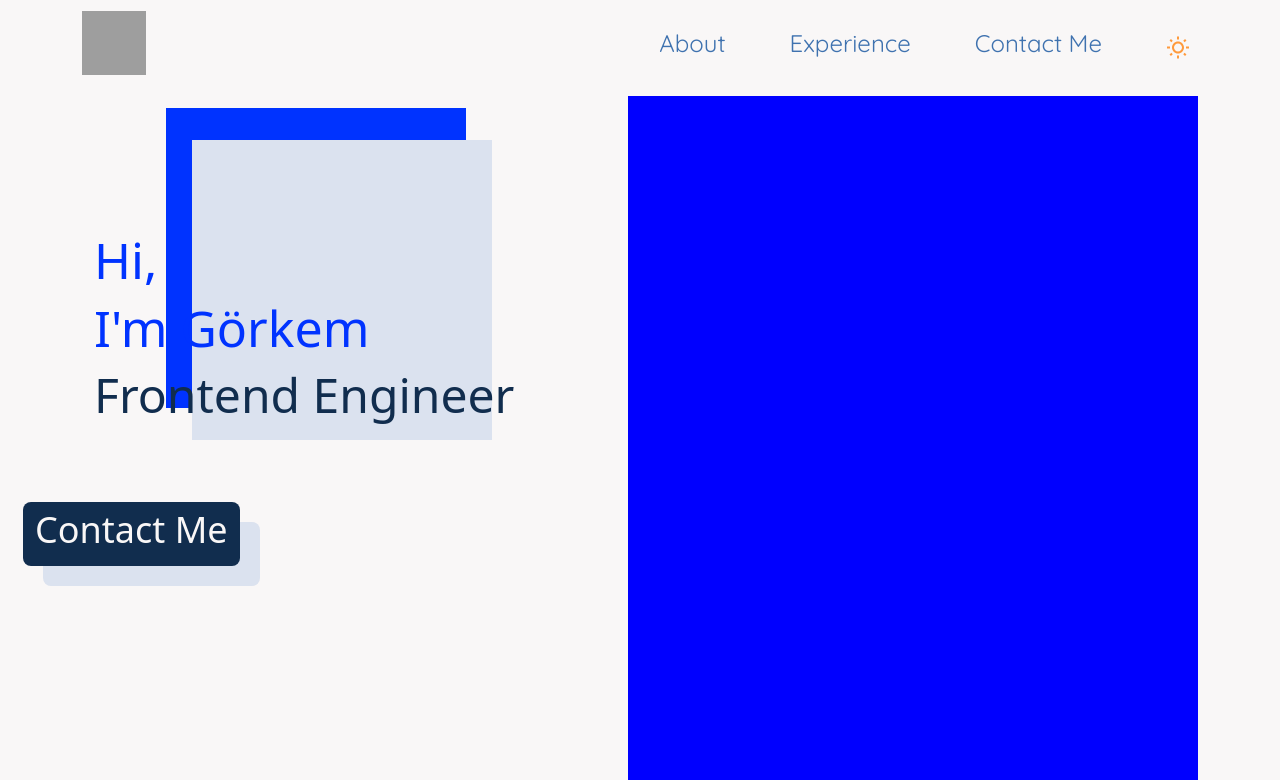
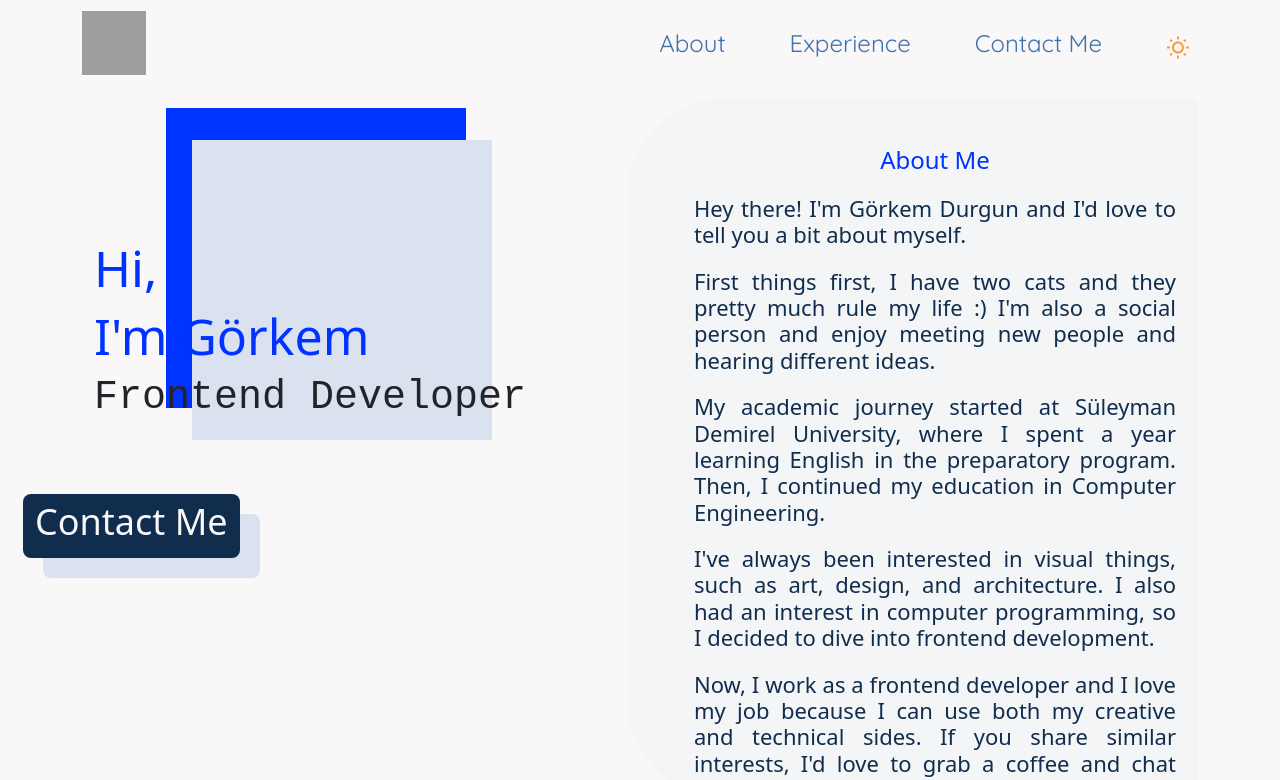
Before and after one commit to gorkemdurgun/gorkem-dev, a Next.js app: page / in a window 1280 px wide. Shown: the part 100-880 px from the top of the page. Built offline with nearby package versions, Linux system fonts and the light colour scheme; grey boxes are pictures that could not be loaded.

Commit message:
about me text, contact button animation

```diff
--- a/src/pages/home/partials/About/index.module.css
+++ b/src/pages/home/partials/About/index.module.css
@@ -1,3 +1,33 @@
+@keyframes typing {
+  from {
+    width: 0;
+  }
+}
+
+@keyframes slightlyWavingHorizontal {
+  0% {
+    transform: translateX(0);
+  }
+  50% {
+    transform: translateX(2px);
+  }
+  100% {
+    transform: translateX(0);
+  }
+}
+
+@keyframes slightlyWavingVertical {
+  0% {
+    transform: translateY(0);
+  }
+  50% {
+    transform: translateY(10px);
+  }
+  100% {
+    transform: translateY(0px);
+  }
+}
+
 .container {
   display: flex;
   flex-direction: row;
@@ -52,13 +82,14 @@
   color: var(--primary-5);
   font-size: 50px;
 }
-.leftText:last-child {
-  color: var(--primary-6);
-  font-size: 48px;
-  height: 64px;
+
+.typewriterText {
+  width: 100%;
+  animation: typing 3s steps(30);
+
   white-space: nowrap;
   overflow: hidden;
-  animation: typewriter 3s steps(128) 1s 1 normal both;
+  font-family: monospace;
 }
 
 .button {
@@ -82,6 +113,7 @@
   border: unset;
   background-color: var(--primary-6);
   box-shadow: 10px 10px 0 var(--primary-2);
+  animation: slightlyWavingVertical 1s infinite;
 }
 .buttonText {
   color: var(--primary-background);
@@ -99,5 +131,54 @@
   width: 100%;
   height: 100%;
 
-  background-color: blue;
+  padding-top: 100px;
 }
+
+.descriptionContainer {
+  display: flex;
+  flex-direction: column;
+  align-items: center;
+  justify-content: space-evenly;
+
+  width: 100%;
+  height: 100%;
+  padding-block: 48px;
+  padding-left: 64px;
+  padding-right: 24px;
+  gap: 12px ;
+
+  border-top-left-radius: 96px;
+  border-bottom-left-radius: 96px;
+  border-top-right-radius: 4px;
+  border-bottom-right-radius: 4px;
+  background-color: var(--primary-1);
+}
+
+.rightText {
+  font-size: 22px;
+  font-weight: 300;
+  text-align: justify;
+  word-wrap: break-word;
+
+  color: var(--primary-6);
+  animation: slightlyWavingHorizontal 4s infinite;
+}
+.rightText:hover {
+  color: black;
+  filter: drop-shadow(0 0 1px rgba(0, 0, 0, 0.25));
+
+  transition: 0.5s;
+  scale: 1.5;
+  animation: none;
+  cursor: pointer;
+}
+.rightText:first-child {
+  font-size: 24px;
+  font-weight: 500;
+
+  color: var(--primary-5);
+}
+.rightText:first-child:hover {
+  filter: unset;
+  scale: unset;
+}
--- a/src/pages/home/partials/About/index.tsx
+++ b/src/pages/home/partials/About/index.tsx
@@ -1,6 +1,8 @@
 import { CustomText } from "@/components/CustomText";
 import { NextPage } from "next";
 import { Container, Row, Col, Button } from "react-bootstrap";
+
+import { en } from "../../../../resources/texts.json";
 
 import styles from "./index.module.css";
 
@@ -14,7 +16,10 @@
           <span className={styles.boxInfo}>
             <CustomText text="Hi," className={styles.leftText} />
             <CustomText text="I'm Görkem" className={styles.leftText} />
-            <CustomText text="Frontend Engineer" className={styles.leftText} />
+            <CustomText
+              text="Frontend Developer"
+              className={styles.typewriterText}
+            />
           </span>
           <span>
             <Button href="#section3" variant="light" className={styles.button}>
@@ -24,8 +29,13 @@
         </Col>
       </Row>
       <Row lg={6} className={styles.rightSide}>
-        <Col lg={12}>
-          <div className={styles.boxImage}></div>
+        <Col lg={12} className={styles.descriptionContainer}>
+          <CustomText text={en.descriptionTitle} className={styles.rightText} />
+          <CustomText text={en.description1} className={styles.rightText} />
+          <CustomText text={en.description2} className={styles.rightText} />
+          <CustomText text={en.description3} className={styles.rightText} />
+          <CustomText text={en.description4} className={styles.rightText} />
+          <CustomText text={en.description5} className={styles.rightText} />
         </Col>
       </Row>
     </Container>
--- /dev/null
+++ b/src/resources/texts.json
@@ -0,0 +1,13 @@
+{
+  "en": {
+    "descriptionTitle": "About Me",
+    "description1": "Hey there! I'm Görkem Durgun and I'd love to tell you a bit about myself.",
+    "description2": "First things first, I have two cats and they pretty much rule my life :) I'm also a social person and enjoy meeting new people and hearing different ideas.",
+    "description3": "My academic journey started at Süleyman Demirel University, where I spent a year learning English in the preparatory program. Then, I continued my education in Computer Engineering. ",
+    "description4": "I've always been interested in visual things, such as art, design, and architecture. I also had an interest in computer programming, so I decided to dive into frontend development.",
+    "description5": "Now, I work as a frontend developer and I love my job because I can use both my creative and technical sides. If you share similar interests, I'd love to grab a coffee and chat more!"
+  },
+  "tr": {
+    "description": "Bu eklenti hakkında bir açıklama."
+  }
+}
```
